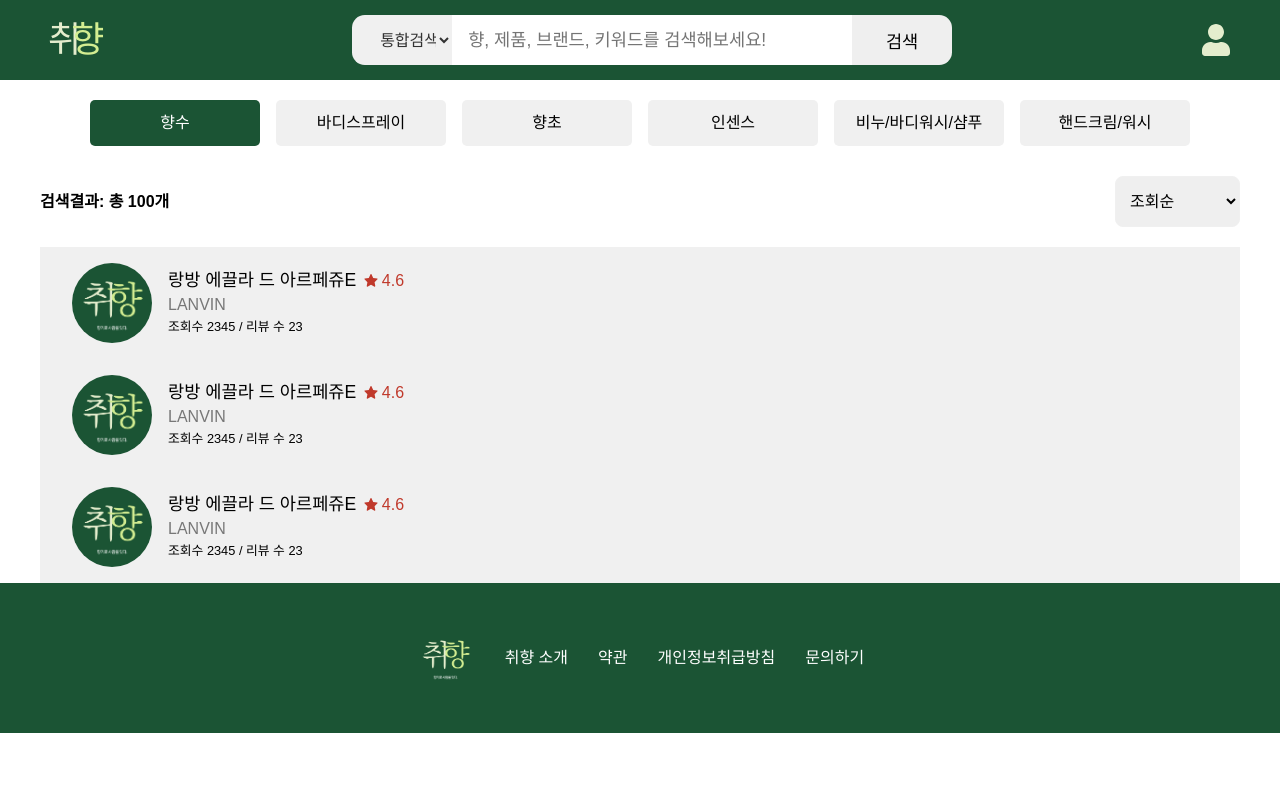
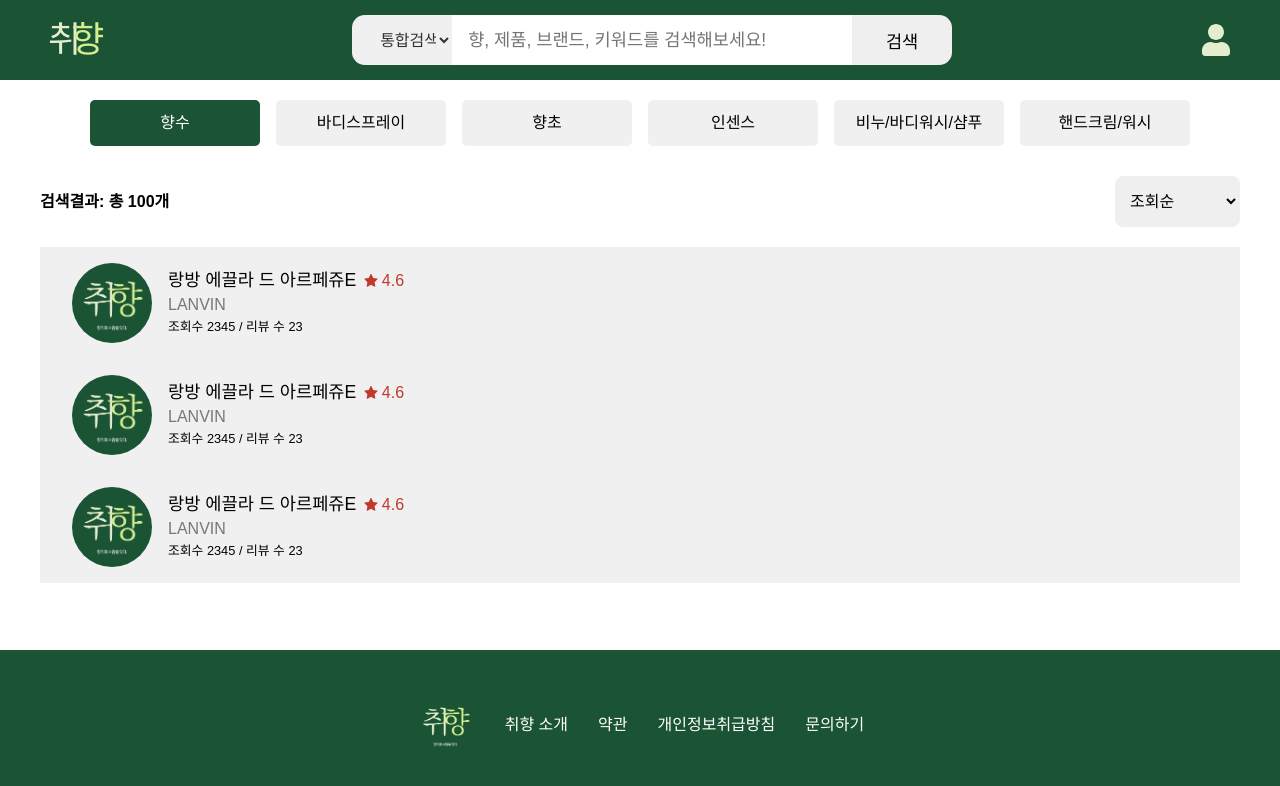
Before and after one commit to prefragrance/prefragrance-client, a React (Create React App) app: page /search/result in a window 1280 px wide. Shown: the top 786 px of the page. Built offline with nearby package versions, Linux system fonts and the light colour scheme; a web font is replaced by a local one.

Commit message:
Feat: 페이지 최소 높이값 설정

```diff
--- a/src/App.js
+++ b/src/App.js
@@ -39,6 +39,7 @@
 
 const OutletWrapper = styled.div`
   width: 1200px;
+  min-height: calc(100vh - 80px - 150px);
   margin: 0 auto;
   margin-top: 80px;
 `;
```
